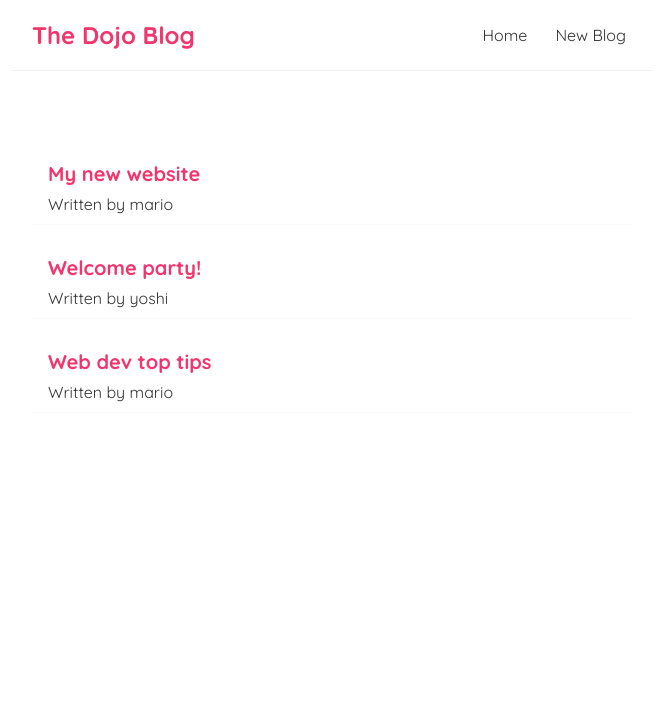
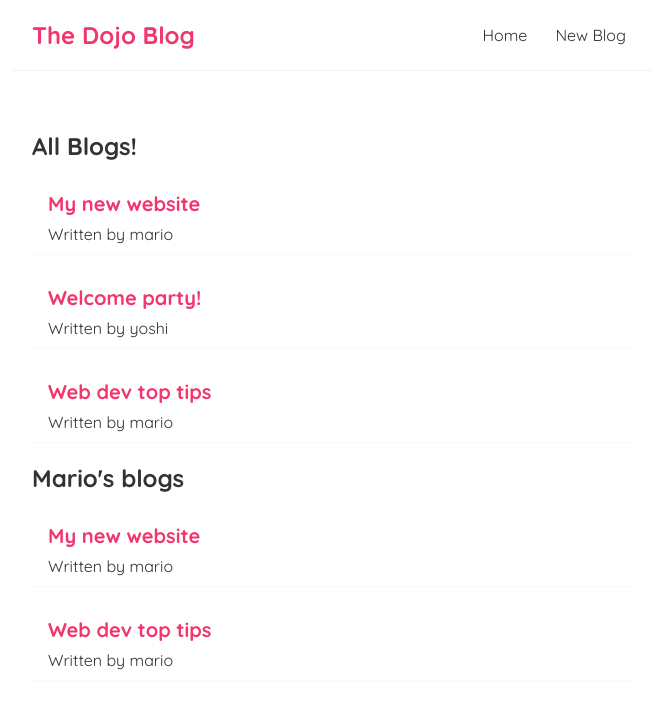
Before and after one commit to farouk-afolabi/dojo-blog, a React (Create React App) app: page /create in a window 1280 px wide. Shown: the top 708 px of the page, without its empty margins (308-964 px from the left). Built offline with nearby package versions, Linux system fonts and the light colour scheme.

Commit message:
props and reusing components

```diff
--- /dev/null
+++ b/src/BlogList.js
@@ -0,0 +1,20 @@
+const BlogList = ({ blogs,title }) => {
+  //  const blogs = props.blogs;
+  //  const title = props.title;
+
+
+
+    return (
+        <div className="blog-list">
+          <h2> { title } </h2>
+      {blogs.map((blog) => (
+        <div className="blog-preview" key={blog.id} >
+          <h2>{ blog.title }</h2>
+          <p>Written by { blog.author }</p>
+        </div>
+      ))}
+        </div>
+     );
+}
+
+export default BlogList;
--- a/src/Home.js
+++ b/src/Home.js
@@ -1,4 +1,5 @@
 import {useState} from 'react';
+import BlogList from './BlogList';
 
 const Home = () => {
     const [blogs, setBlogs] = useState([
@@ -8,13 +9,9 @@
     ]);
     return (
         <div className="home">
-        {blogs.map(blog => (
-<div className="blog-preview" key={blog.id}>
-        <h2>{ blog.title } </h2>
-        <p> Written by { blog.author } </p>
-</div>
-        ))}
 
+        <BlogList blogs={blogs} title="All Blogs!" />
+        <BlogList blogs={blogs.filter((blog) => blog.author === 'mario')} title="Mario's blogs" />
         </div>
       );
 }
```
